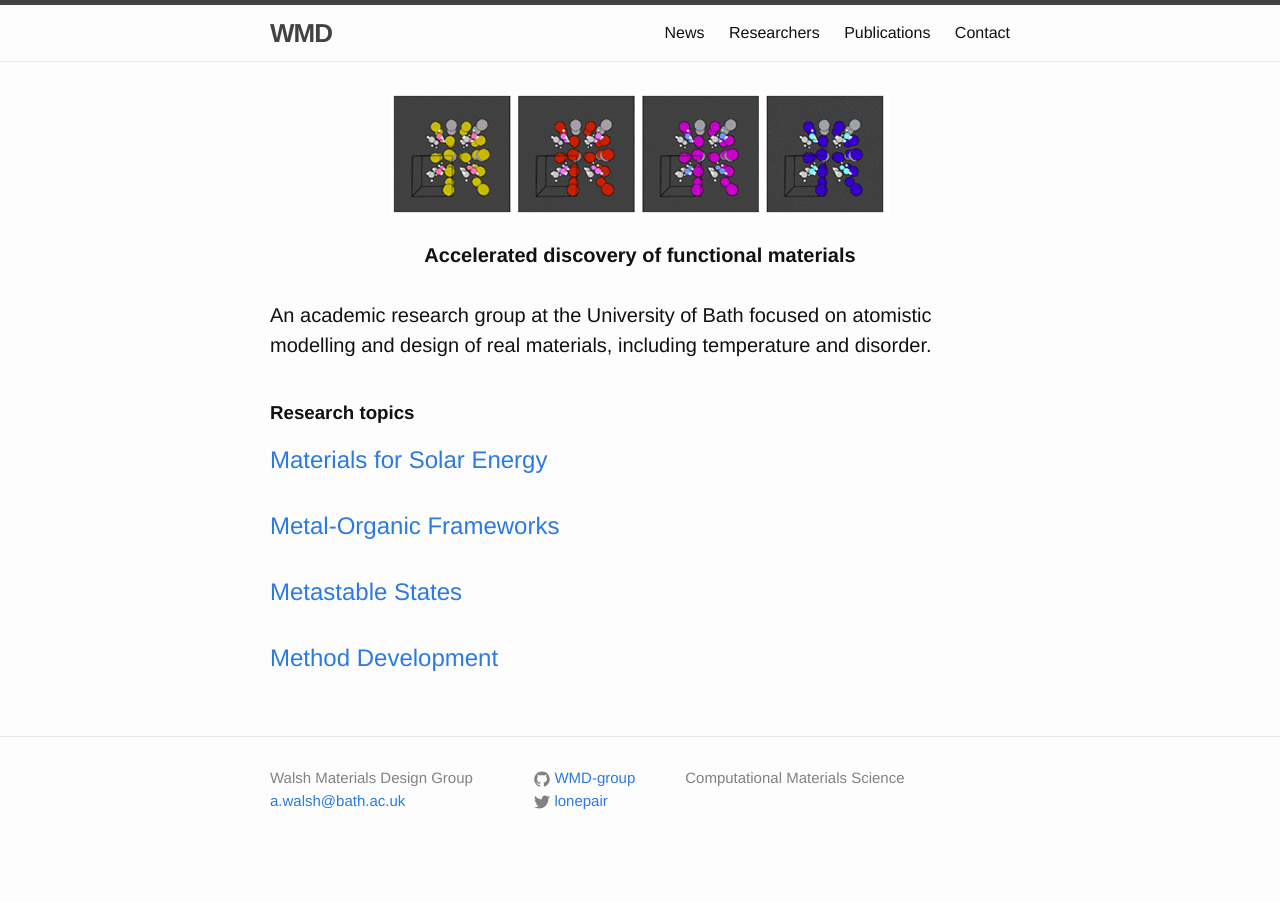
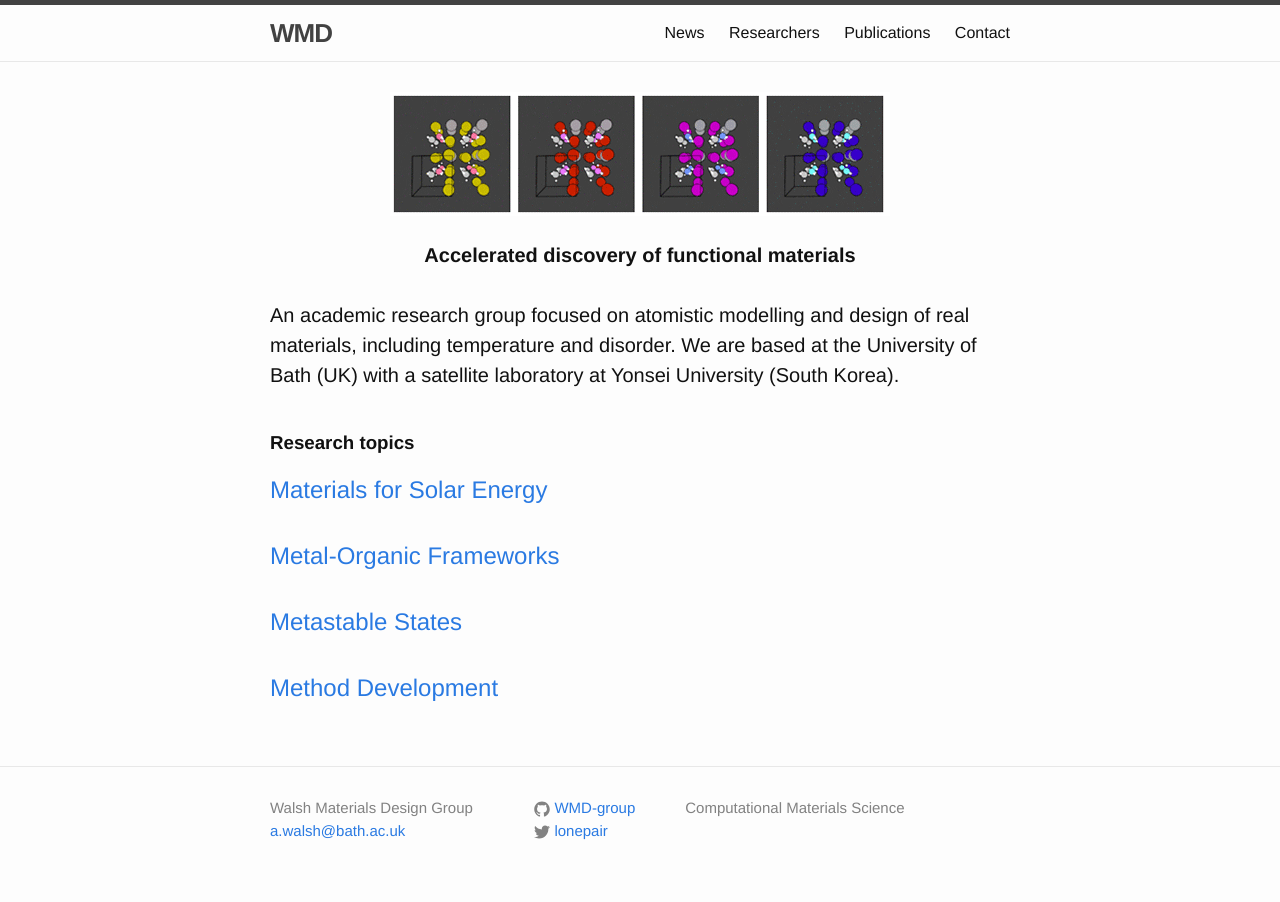
Before and after one commit to WMD-group/WMD-group.github.io, a Jekyll site: the page built from index.html, in a window 1280 px wide. Built offline with Jekyll 4.4.1, drawn with Linux system fonts in a browser that asks for light colours; comment, search, counter and statistics services are not loaded.

Commit message:
Yonsei lab

```diff
--- a/index.html
+++ b/index.html
@@ -13,8 +13,8 @@ layout: default
 <center>Accelerated discovery of functional materials</center>
 </strong>
 <br>
-An academic research group at the University of Bath focused on
-atomistic modelling and design of real materials, including temperature and disorder.
+An academic research group focused on atomistic modelling and design of real materials, including temperature and disorder.
+We are based at the University of Bath (UK) with a satellite laboratory at Yonsei University (South Korea).
 </h1>
 
 <br>
```
